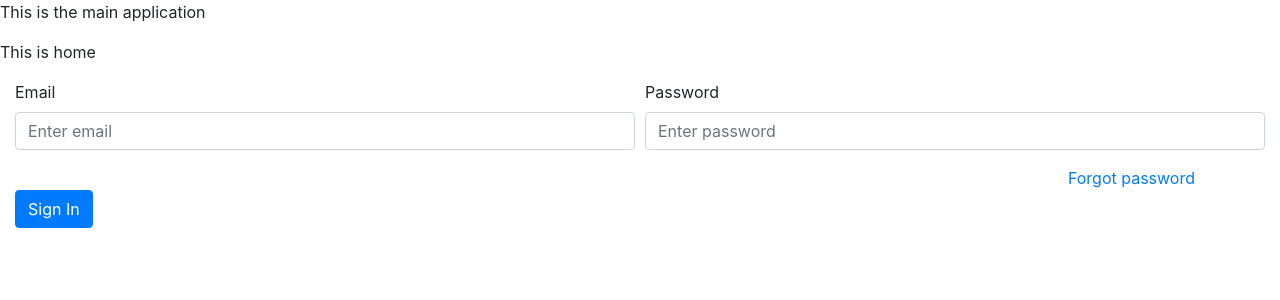
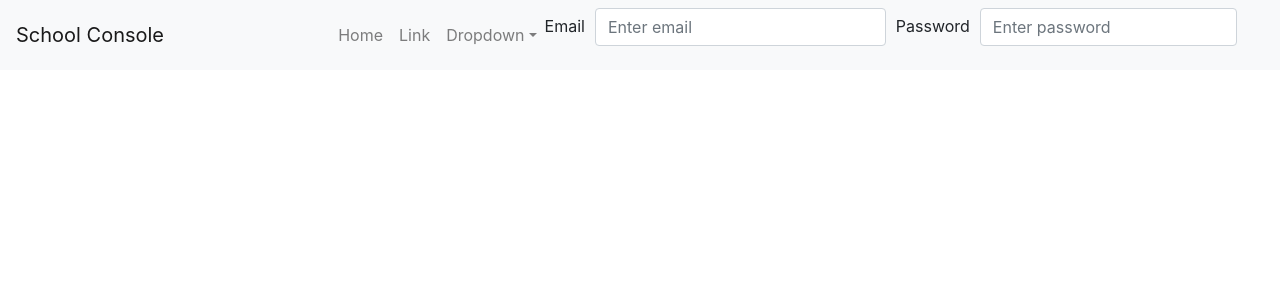
Before and after one commit to rxheem/student-console, a React (Create React App) app: page / in a window 1280 px wide. Shown: the top 300 px of the page. Built offline with nearby package versions, Linux system fonts and the light colour scheme.

Commit message:
Updated components

```diff
--- a/src/App.js
+++ b/src/App.js
@@ -2,6 +2,7 @@ import React, { Component } from 'react';
 import './App.css';
 import PropTypes from 'prop-types';
 import Home from './components/home/Home';
+import HomeNavigation from './components/homeNavigation/HomeNavigation';
 
 class App extends Component {
   constructor(props) {
@@ -15,8 +16,7 @@ class App extends Component {
   render() {
     return (
       <div id='App' className='App'>
-        <p>This is the main application</p>
-
+        <HomeNavigation />
         <Home />
       </div>
     );
--- a/src/components/home/Home.js
+++ b/src/components/home/Home.js
@@ -13,8 +13,7 @@ export default class Home extends Component {
   render() {
     return (
       <div>
-        <p>This is home</p>
-        <SignIn isMinified={true} />
+        <span />
       </div>
     );
   }
--- /dev/null
+++ b/src/components/homeNavigation/HomeNavigation.js
@@ -0,0 +1,41 @@
+import React, { Component } from 'react';
+import Navbar from 'react-bootstrap/Navbar';
+import Nav from 'react-bootstrap/Nav';
+import NavDropdown from 'react-bootstrap/NavDropdown';
+import SignIn from '../signIn/SignIn';
+
+class HomeNavigation extends Component {
+  constructor(props) {
+    super(props);
+  }
+
+  render() {
+    return (
+      <Navbar id='Home-Navigation' bg='light' expand='lg'>
+        <Navbar.Brand href='#home'>School Console</Navbar.Brand>
+        <Navbar.Toggle aria-controls='home-navbar-nav' />
+
+        <Nav className='ml-auto'>
+          <Nav.Link href='#home'>Home</Nav.Link>
+          <Nav.Link href='#link'>Link</Nav.Link>
+          <NavDropdown title='Dropdown' id='basic-nav-dropdown'>
+            <NavDropdown.Item href='#action/3.1'>Action</NavDropdown.Item>
+            <NavDropdown.Item href='#action/3.2'>
+              Another action
+            </NavDropdown.Item>
+            <NavDropdown.Item href='#action/3.3'>Something</NavDropdown.Item>
+            <NavDropdown.Divider />
+            <NavDropdown.Item href='#action/3.4'>
+              Separated link
+            </NavDropdown.Item>
+          </NavDropdown>
+        </Nav>
+
+        {/* Minified sign in */}
+        <SignIn isMinified={true} />
+      </Navbar>
+    );
+  }
+}
+
+export default HomeNavigation;
--- a/src/components/signIn/SignIn.js
+++ b/src/components/signIn/SignIn.js
@@ -30,12 +30,20 @@ class SignIn extends Component {
   render() {
     if (this.props.isMinified) {
       return (
-        <Container fluid={true} id='SignIn'>
-          <Form>
+        <div fluid={true} id='SignIn'>
+          <Form className='ml-auto'>
             <Form.Row>
               {/* Email or username */}
-              <Form.Group as={Col} controlId='email'>
-                <Form.Label>Email</Form.Label>
+              <Form.Group
+                as={Col}
+                controlId='email'
+                style={{ display: 'flex' }}
+              >
+                <Form.Label
+                  style={{ paddingRight: '10px', paddingTop: ' 6px' }}
+                >
+                  Email
+                </Form.Label>
                 <Form.Control
                   name='email'
                   type='email'
@@ -46,8 +54,16 @@ class SignIn extends Component {
               </Form.Group>
 
               {/* Password */}
-              <Form.Group as={Col} controlId='password'>
-                <Form.Label>Password</Form.Label>
+              <Form.Group
+                as={Col}
+                controlId='password'
+                style={{ display: 'flex', paddingRight: '2rem' }}
+              >
+                <Form.Label
+                  style={{ paddingRight: '10px', paddingTop: ' 6px' }}
+                >
+                  Password
+                </Form.Label>
                 <Form.Control
                   name='password'
                   type='password'
@@ -57,13 +73,8 @@ class SignIn extends Component {
                 />
               </Form.Group>
             </Form.Row>
-            <div style={{ textAlign: 'right' }} className='container'>
-              <Link>Forgot password</Link>
-            </div>
-
-            <Button primary>Sign In</Button>
           </Form>
-        </Container>
+        </div>
       );
     } else {
       return (
```
